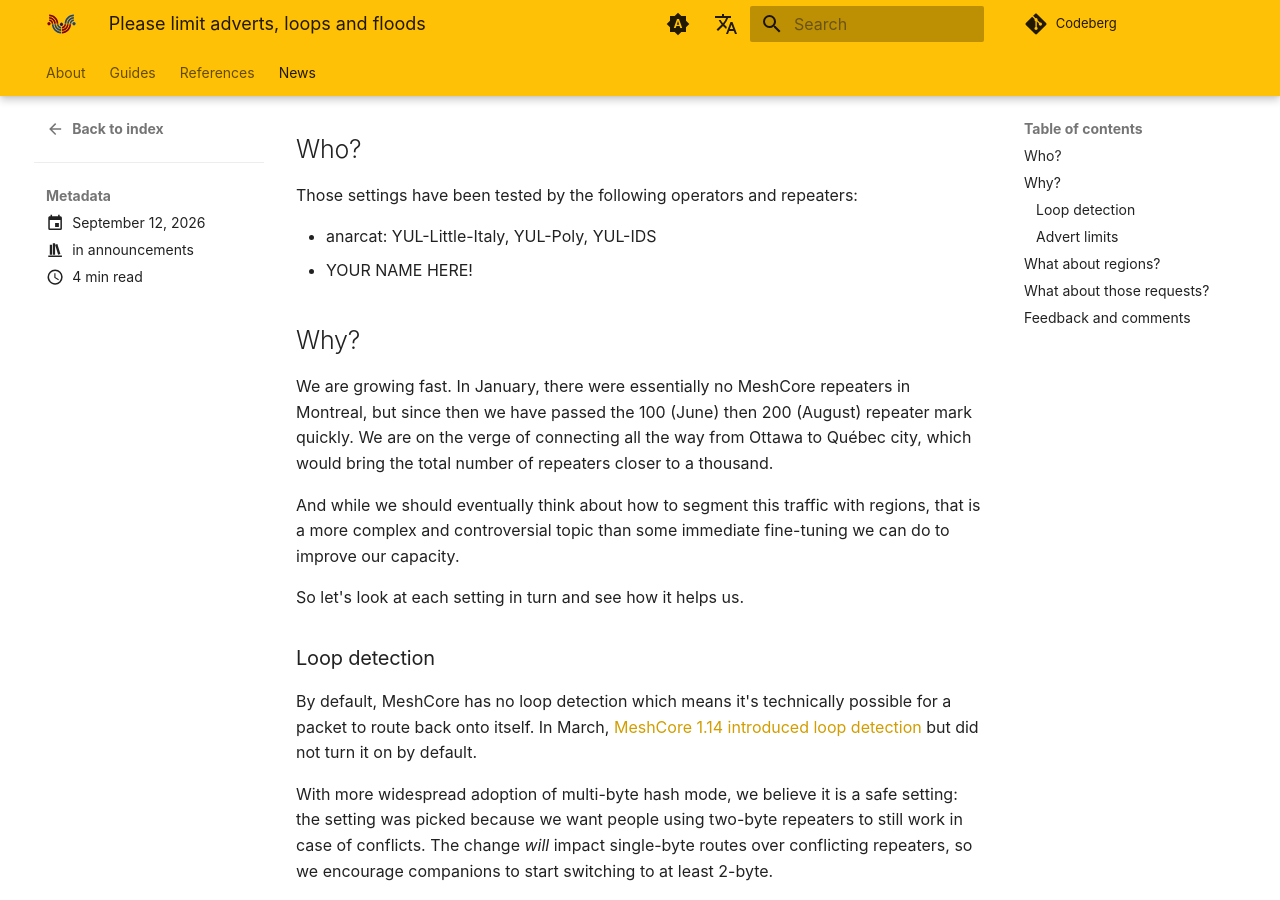
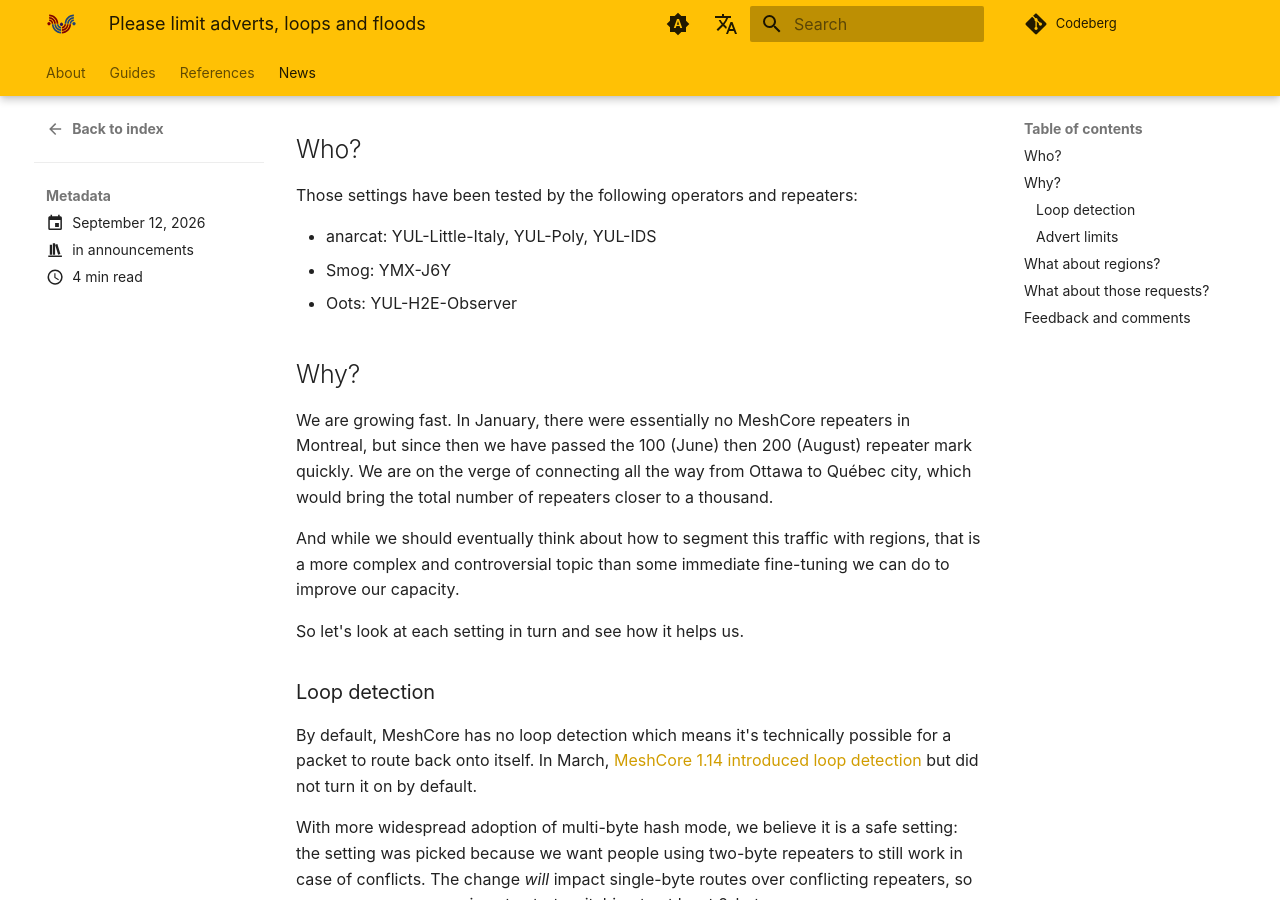
Before and after one commit to ReseauLibre/lora.reseaulibre.ca, an MkDocs documentation site: the page built from docs/news/posts/2026-09-20-limit-flood-and-loops.md, in a window 1280 px wide and 900 px high, scrolled down 785 px. Built offline with MkDocs 1.6.1 and Material for MkDocs 9.7.7, drawn with Linux system fonts in a browser that asks for light colours; plug-ins that fetch from the network failed and are left out; comment, search, counter and statistics services are not loaded.

Commit message:
add Smog and Oots, which are also testing this

```diff
--- a/docs/news/posts/2026-09-20-limit-flood-and-loops.md
+++ b/docs/news/posts/2026-09-20-limit-flood-and-loops.md
@@ -44,7 +44,8 @@ Those settings have been tested by the following operators and
 repeaters:
 
 - anarcat: YUL-Little-Italy, YUL-Poly, YUL-IDS
-- YOUR NAME HERE!
+- Smog: YMX-J6Y
+- Oots: YUL-H2E-Observer
 
 ## Why?
 
```
